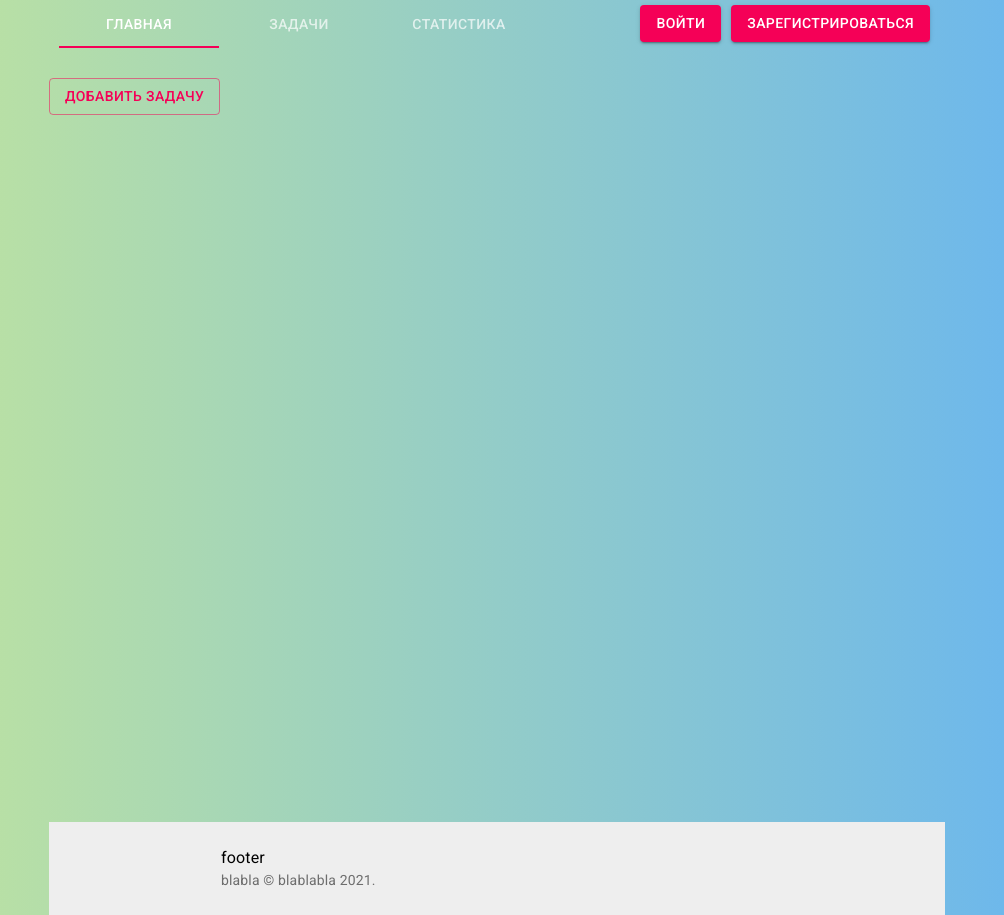
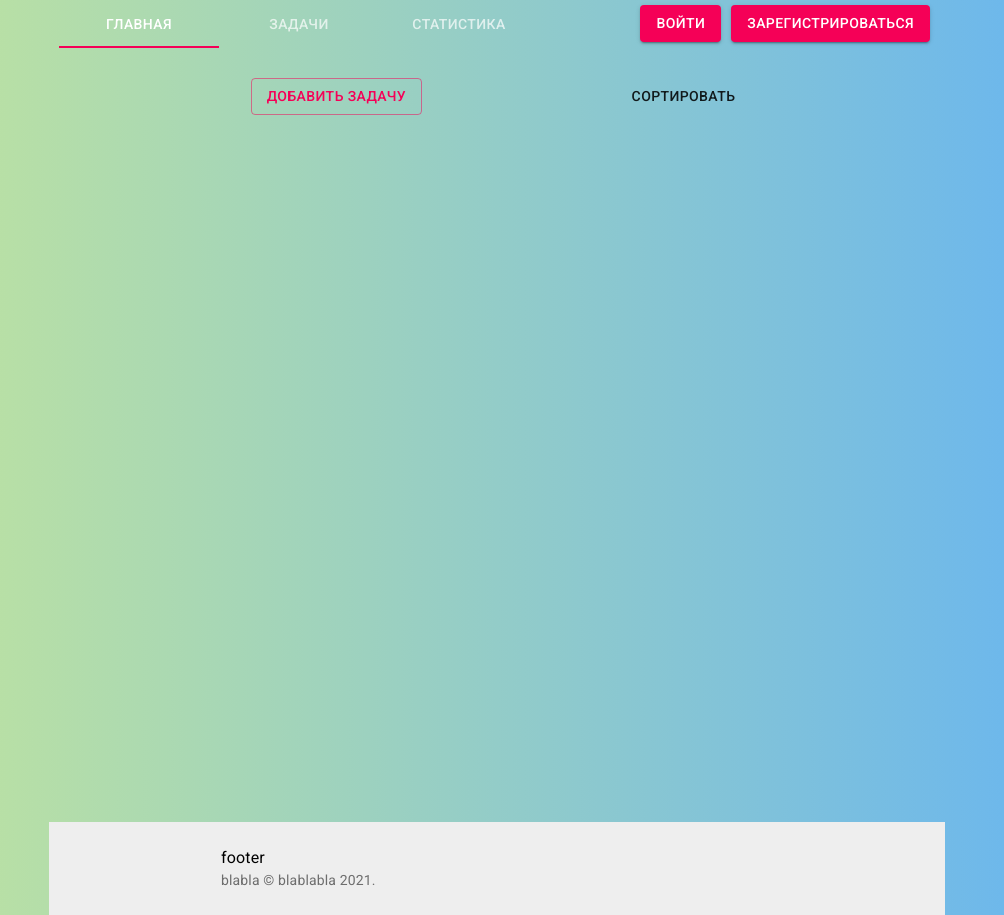
Before and after one commit to mmarkelov/frontend-react-practice, a React (Create React App) app: page / in a window 1280 px wide. Shown: the whole page, without its empty margins (143-1147 px from the left). Built offline with nearby package versions, Linux system fonts and the light colour scheme.

Commit message:
cards placing + sort button

```diff
--- a/src/components/Form/index.js
+++ b/src/components/Form/index.js
@@ -8,13 +8,10 @@ import {
 	TextField
 } from "@material-ui/core";
 import Dialog from '@material-ui/core/Dialog';
-// import DialogActions from '@material-ui/core/DialogActions';
-// import DialogContent from '@material-ui/core/DialogContent';
-// import DialogContentText from '@material-ui/core/DialogContentText';
-// import DialogTitle from '@material-ui/core/DialogTitle';
 import {Controller, useForm} from "react-hook-form";
 import PropTypes from 'prop-types'
 import {TASK_STATUSES} from "../../const";
+import SortMenu from "../SortMenu";
 import React from "react";
 
 const useStyles = makeStyles((theme) =>({
@@ -30,6 +27,10 @@ const useStyles = makeStyles((theme) =>({
 	},
 	item: {
 		margin: "0 0 30px 0"
+	},
+	section: {
+		display: 'flex',
+		justifyContent: 'space-evenly'
 	},
 	root: {
 		'& > *': {
@@ -65,9 +66,12 @@ const Form = (props) => {
 
 	return (
 		<div>
-			<Button variant="outlined" color="secondary" onClick={handleClickOpen}>
-				Добавить задачу
-			</Button>
+			<div className={classes.section}>
+				<Button variant="outlined" color="secondary" onClick={handleClickOpen}>
+					Добавить задачу
+				</Button>
+				<SortMenu/>
+			</div>
 			<Dialog open={open}>
 				<form  onClose={handleClose} className={classes.form} onSubmit={handleSubmit(onSubmit)}>
 					<Controller name="title"
--- a/src/components/List/index.js
+++ b/src/components/List/index.js
@@ -1,10 +1,33 @@
 import Task from "../../components/Task";
 import PropTypes from "prop-types";
 import {TASK_STATUSES} from "../../const";
+import {makeStyles} from "@material-ui/styles";
+
+const useStyles = makeStyles({
+    section: {
+        display: 'grid',
+        gridTemplateColumns: 'repeat(3, 1fr)'
+    },
+    root: {
+        background: 'linear-gradient(45deg, #FE6B8B 30%, #FF8E53 90%)',
+        borderRadius: 3,
+        border: 0,
+        color: 'white',
+        height: 48,
+        padding: '0 30px',
+        boxShadow: '0 3px 5px 2px rgba(255, 105, 135, .3)',
+    },
+    label: {
+        textTransform: 'capitalize',
+    },
+});
+
 
 const List = ({tasks}) => {
+    const classes = useStyles();
+
     return (
-        <div>
+        <div className={classes.section}>
             {tasks.map(task => (
                 <Task key={task.id} {...task}/>
             ))}
--- /dev/null
+++ b/src/components/SortMenu/index.js
@@ -0,0 +1,35 @@
+import React from 'react';
+import Button from '@material-ui/core/Button';
+import Menu from '@material-ui/core/Menu';
+import MenuItem from '@material-ui/core/MenuItem';
+
+export default function SortMenu() {
+    const [anchorEl, setAnchorEl] = React.useState(null);
+
+    const handleClick = (event) => {
+        setAnchorEl(event.currentTarget);
+    };
+
+    const handleClose = () => {
+        setAnchorEl(null);
+    };
+
+    return (
+        <div>
+            <Button aria-controls="simple-menu" aria-haspopup="true" onClick={handleClick}>
+                Сортировать
+            </Button>
+            <Menu
+                id="simple-menu"
+                anchorEl={anchorEl}
+                keepMounted
+                open={Boolean(anchorEl)}
+                onClose={handleClose}
+            >
+                <MenuItem onClick={handleClose}>Прошедшие</MenuItem>
+                <MenuItem onClick={handleClose}>На сегодня</MenuItem>
+                <MenuItem onClick={handleClose}>Предстоящие</MenuItem>
+            </Menu>
+        </div>
+    );
+}
--- a/src/components/Task/index.js
+++ b/src/components/Task/index.js
@@ -7,13 +7,13 @@ import {TASK_STATUSES} from "../../const";
 const useStyles = makeStyles( {
     card: {
         height: "200px",
-        width: "300px",
+        width: "250px",
         display: "flex",
         flexDirection: "column",
         justifyContent: "space-between",
         alignItems: "center",
         border: "5px solid #c2e59c",
-        margin: "20px 0px",
+        margin: "20px",
     },
     typography: {
         textAlign: "center"
--- a/src/pages/ToDoList/index.js
+++ b/src/pages/ToDoList/index.js
@@ -10,13 +10,7 @@ import List from "../../components/List";
 const useStyles = makeStyles({
     taskForm: {
         marginBottom: "15px"
-    },
-    tasks: {
-        display: "grid",
-        // gridTemplateColumns: "repeat(3, 1fr)",
-        // gridTemplateRows: "repeat(3, 100px)"
     }
-
 });
 
 const ToDoList = () => {
@@ -32,6 +26,7 @@ const ToDoList = () => {
       <>
         <Header />
           <Form className={classes.taskForm} onSubmit={onSubmit}/>
+
           <Box className={classes.tasks}>
               <List tasks={tasks}/>
           </Box>
```
